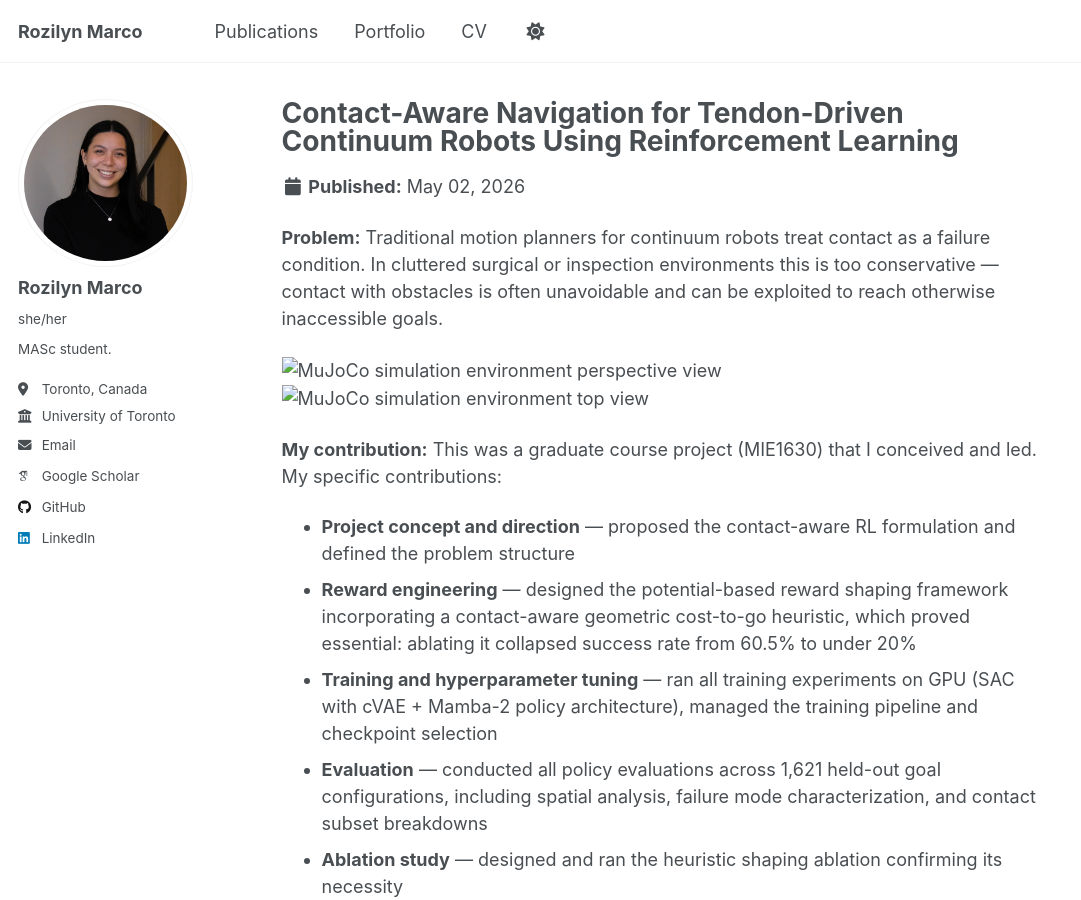
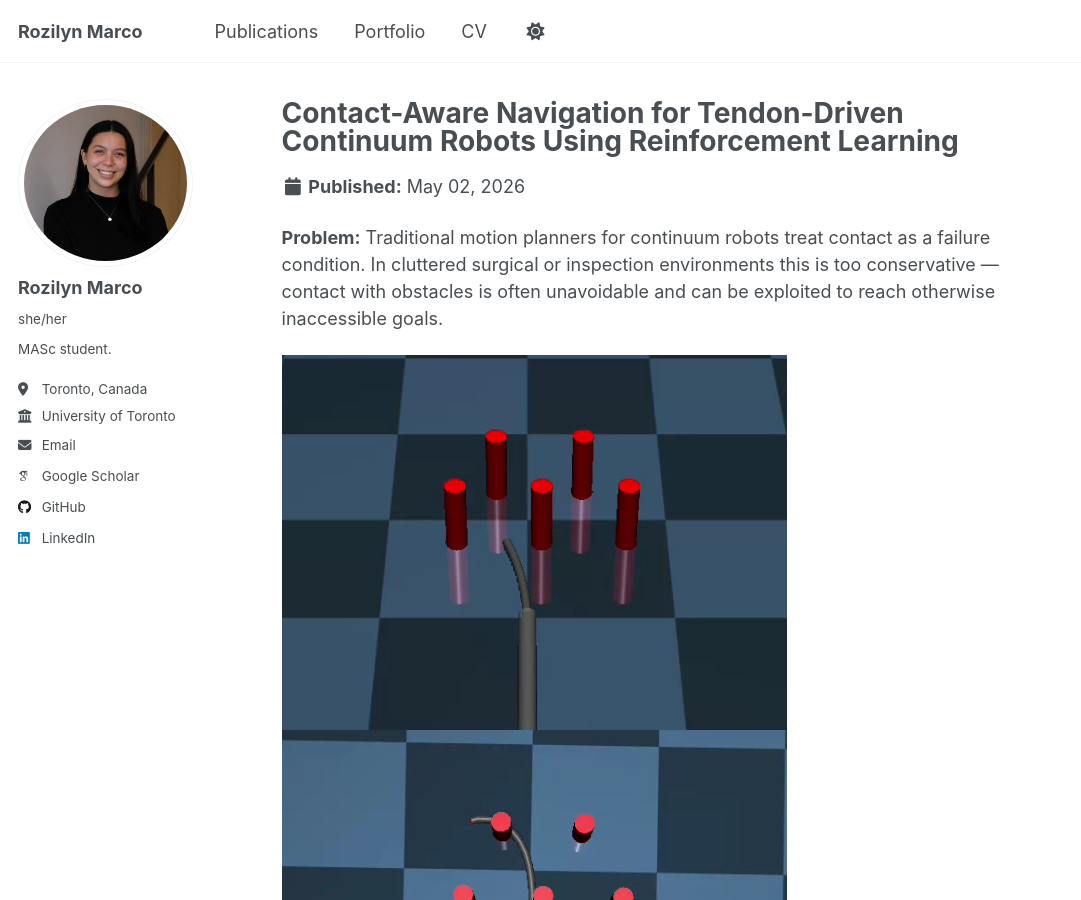
Before and after one commit to rozmarco/rozmarco.github.io, a Jekyll site: the page built from _portfolio/01-rl-tdcr.md, in a window 1280 px wide and 900 px high. Shown: the whole window, without its empty margins (0-1081 px from the left). Built offline with Jekyll 4.4.1, drawn with Linux system fonts in a browser that asks for light colours; some web fonts are replaced; a script that is not in the unit is left out.

Commit message:
Fix image paths in 01-rl-tdcr.md
Updated image paths to use absolute URLs.

```diff
--- a/_portfolio/01-rl-tdcr.md
+++ b/_portfolio/01-rl-tdcr.md
@@ -10,8 +10,8 @@ collection: portfolio
 condition. In cluttered surgical or inspection environments this is too conservative — contact
 with obstacles is often unavoidable and can be exploited to reach otherwise inaccessible goals.
 
-![MuJoCo simulation environment perspective view](../images/rl-tdcr-env-perspective.png)
-![MuJoCo simulation environment top view](../images/rl-tdcr-env-top.png)
+![MuJoCo simulation environment perspective view](/images/rl-tdcr-env-perspective.png)
+![MuJoCo simulation environment top view](/images/rl-tdcr-env-top.png)
 
 **My contribution:** This was a graduate course project (MIE1630) that I conceived and led.
 My specific contributions:
@@ -36,7 +36,7 @@ goal configurations under full MuJoCo physics, compared to 40.1% for the geometr
 The policy successfully threads narrow ~5 cm inter-obstacle corridors where kinematic plans
 fail under real physics — backbone compliance, friction, and actuator dynamics included.
 
-![Success rate heatmap across workspace](../images/rl-tdcr-results.png)
+![Success rate heatmap across workspace](/images/rl-tdcr-results.png)
 
 *Simulation video available upon request.*
 
```
